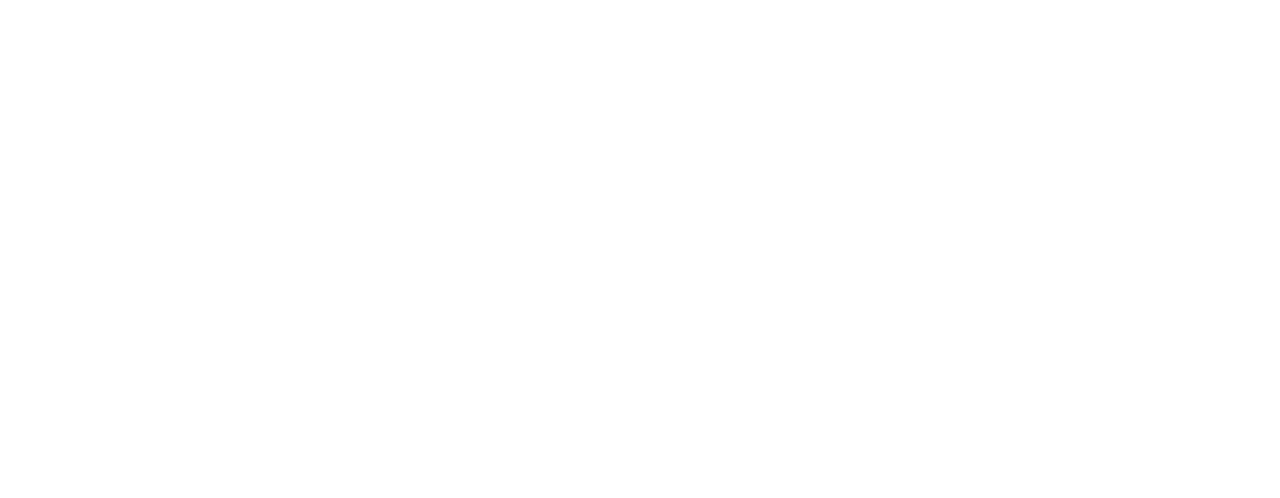
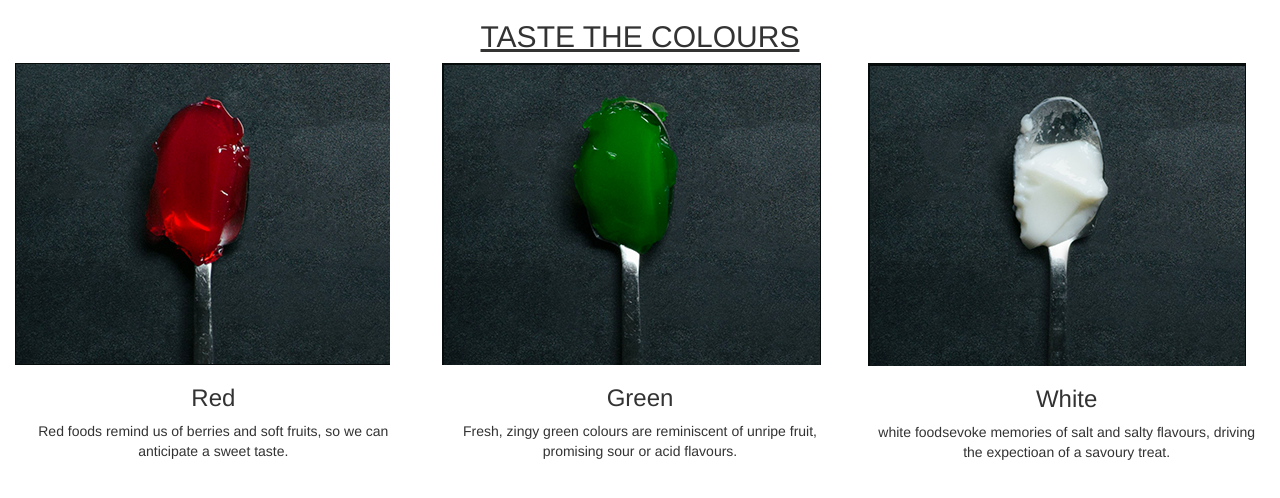
Before and after one commit to mahsaaparsa/ForntEndTest, a plain HTML site: page JuniorTest.html in a window 1280 px wide. Drawn offline with nearby package versions, Linux system fonts and the light colour scheme.

Commit message:
colours images are added

```diff
--- a/JuniorTest.html
+++ b/JuniorTest.html
@@ -17,20 +17,32 @@
 
 <!--colours.png container-->
 
-<div class="container-fluid">
+<div class="container-fluid colours-container">
 	<div>
-		<h2></h2>
+		<h2 class= "text-center colours-header"><ins>TASTE THE COLOURS</ins></h2>
 	</div>
 	<div class="row">
     	<div class="col-sm-4">
-
+    		<img src="colours1.png" class="img-responsive img-colours" alt="red">
+    		<div class="caption text-center">
+            	<h3 class="img-caption">Red</h3>
+      			<p class="img-description">Red foods remind us of berries and soft fruits, so we can anticipate a sweet taste.</p>
+    		</div>
     	</div>
 	    <div class="col-sm-4">
-
+	    	<img src="colours2.png" class="img-responsive img-colours" alt="green">
+    		<div class="caption text-center">
+            	<h3 class="img-caption">Green</h3>
+      			<p class="img-description">Fresh, zingy green colours are reminiscent of unripe fruit, promising sour or acid flavours.</p>
+    		</div>
 	    </div>
 
 	    <div class="col-sm-4">
-
+	    	<img src="colours3.png" class="img-responsive img-colours" alt="white">
+    		<div class="caption text-center">
+            	<h3 class="img-caption">White</h3>
+      			<p class="img-description">white foodsevoke memories of salt and salty flavours, driving the expectioan of a savoury treat.</p>
+    		</div>
 	    </div>
   	</div>
 </div>
```
